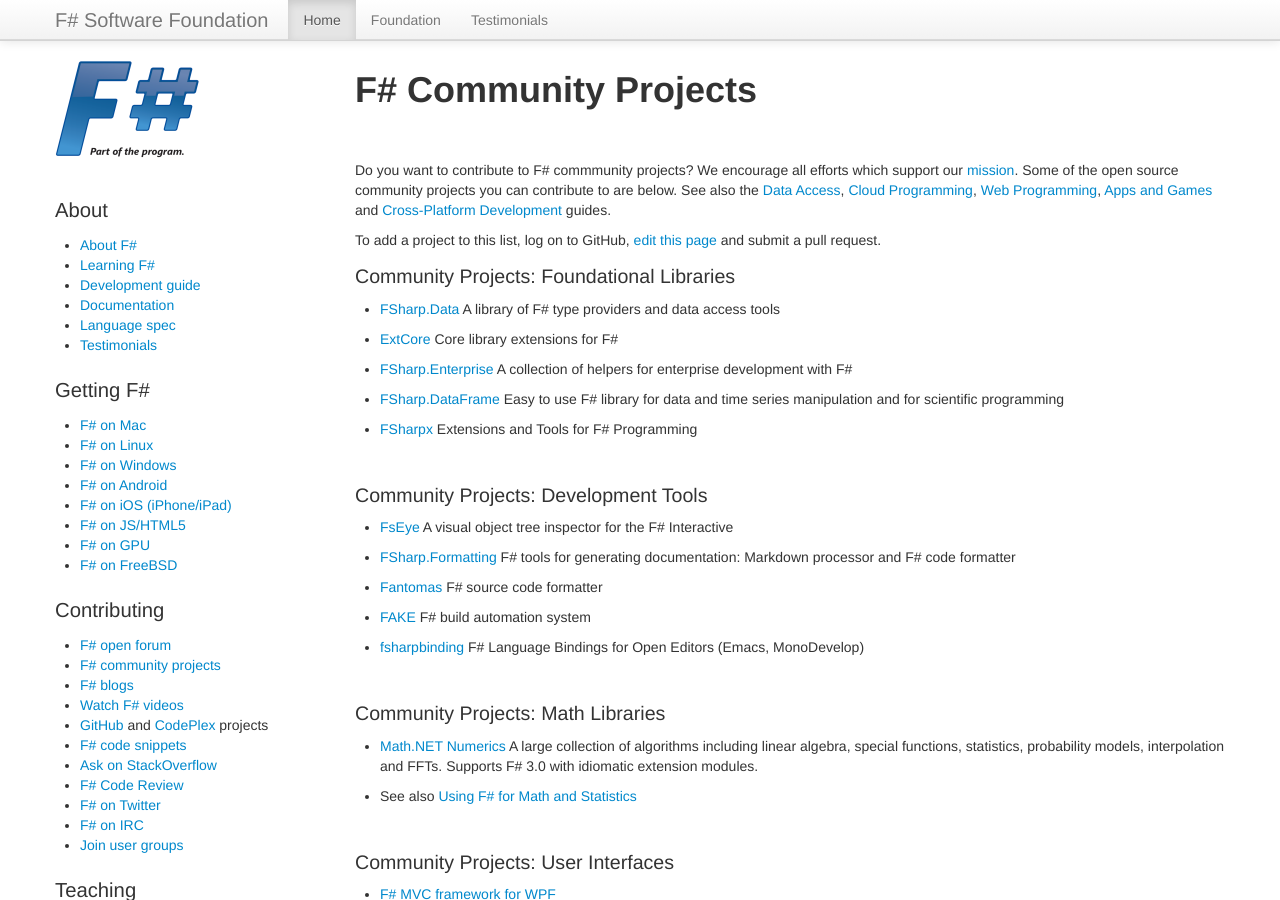
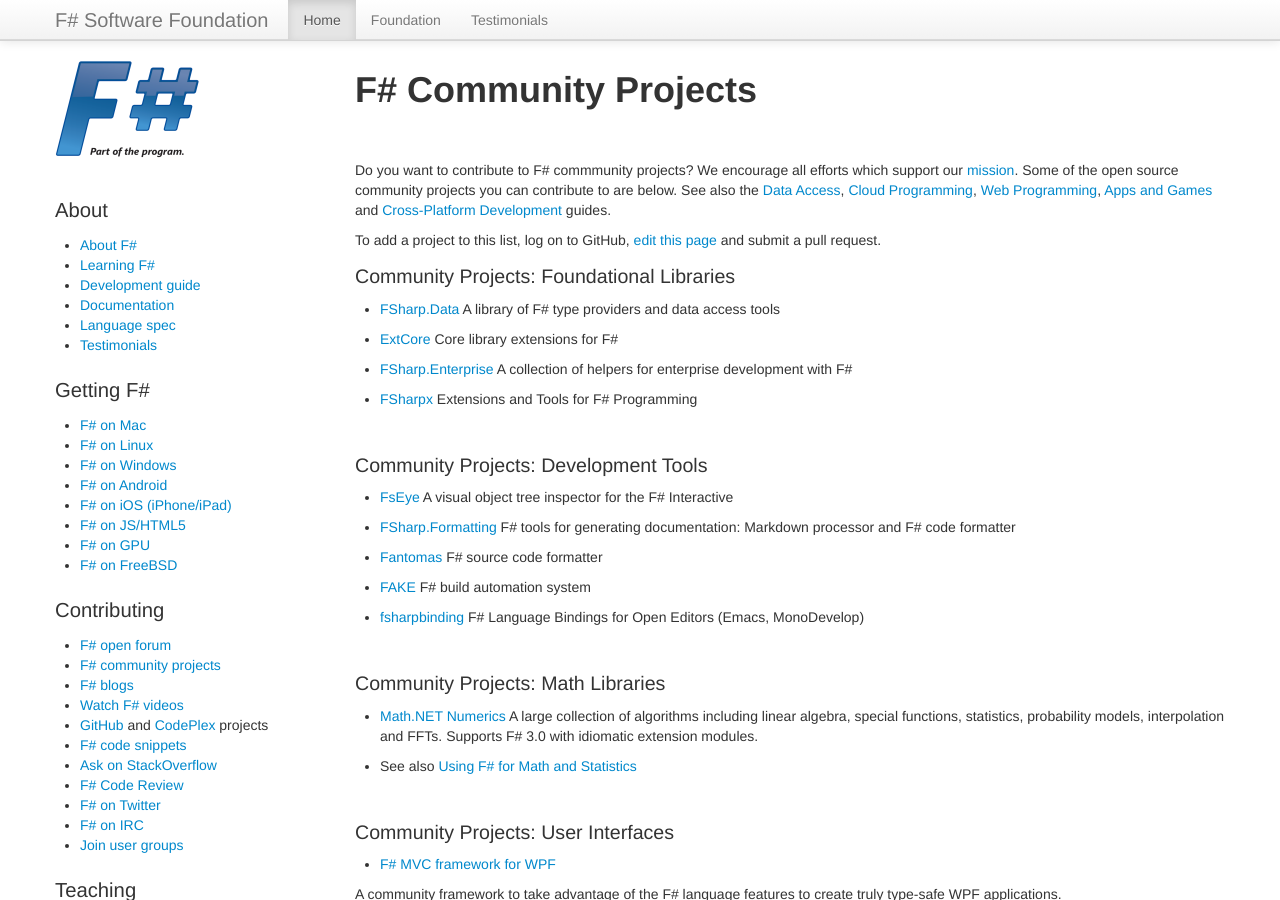
Before and after one commit to fsharp/fsharp.org, a Jekyll site: the page built from community/projects/index.md, in a window 1280 px wide and 900 px high. Built offline with Jekyll 4.4.1, drawn with Linux system fonts in a browser that asks for light colours; nearby versions of some CDN libraries; some web fonts are replaced; comment, search, counter and statistics services are not loaded.

Commit message:
Hide F# Data Frame for now

```diff
--- a/community/projects/index.md
+++ b/community/projects/index.md
@@ -20,8 +20,6 @@
 *  [ExtCore](https://github.com/jack-pappas/ExtCore) Core library extensions for F#
 
 *  [FSharp.Enterprise](https://github.com/colinbull/FSharp.Enterprise) A collection of helpers for enterprise development with F#
-
-*  [FSharp.DataFrame](https://github.com/BlueMountainCapital/FSharp.DataFrame)  Easy to use F# library for data and time series manipulation and for scientific programming
 
 *  [FSharpx](https://github.com/fsharp/fsharpx]) Extensions and Tools for F# Programming
 
```
